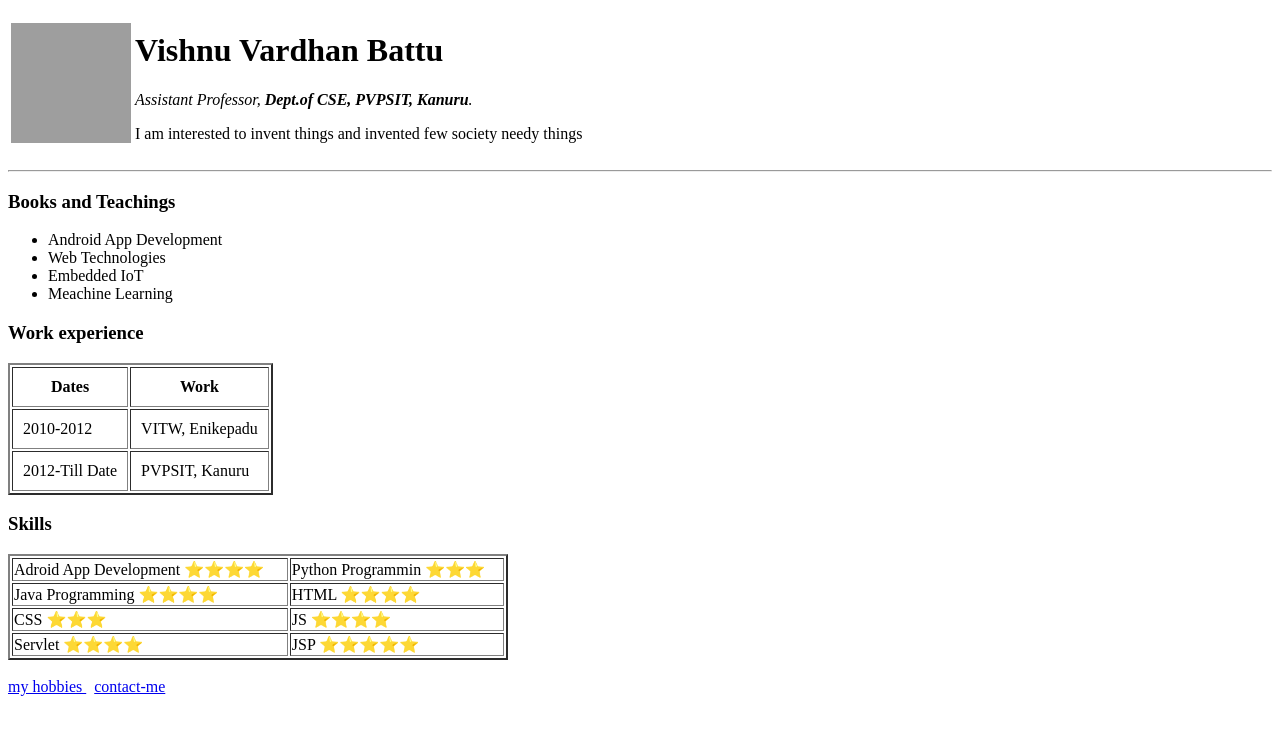
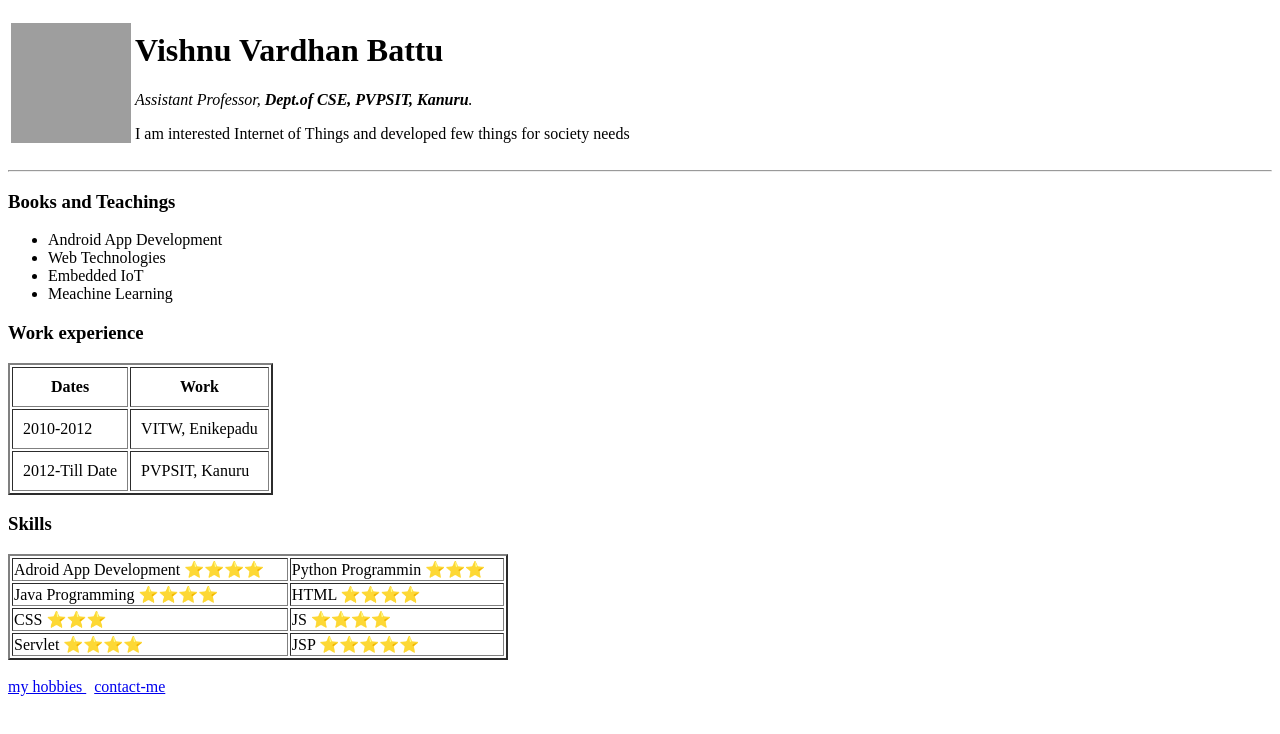
Before and after one commit to vishnuvardhan-b/cv, a plain HTML site: page index.html in a window 1280 px wide. Drawn offline with Linux system fonts and the light colour scheme; grey boxes are pictures that could not be loaded.

Commit message:
Update index.html

```diff
--- a/index.html
+++ b/index.html
@@ -13,7 +13,7 @@
       <td>
         <h1> Vishnu Vardhan Battu </h1>
         <p><em>Assistant Professor,<strong> Dept.of CSE, PVPSIT, Kanuru</strong>.</em></p>
-        <p>I am interested to invent things and invented few society needy things </p>
+        <p>I am interested Internet of Things and developed few things for society needs</p>
       </td>
     </tr>
   </table>
```
